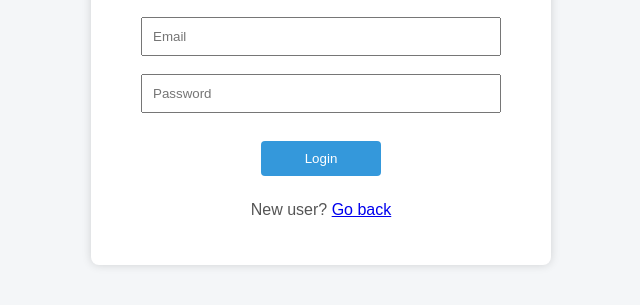
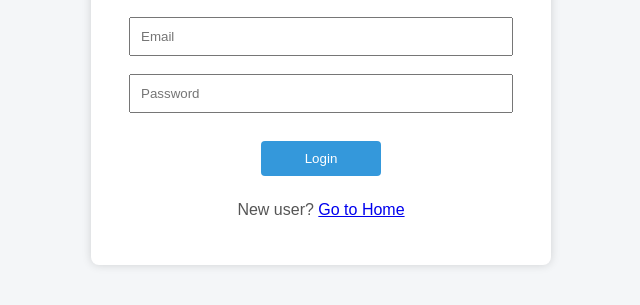
Before and after one commit to varshini412/design-project-test-site, a plain HTML site: page frontend/login.html in a window 1280 px wide. Shown: the part 181-486 px from the top of the page, without its empty margins (319-959 px from the left). Drawn offline with Linux system fonts and the light colour scheme.

Commit message:
Update login.html

```diff
--- a/frontend/login.html
+++ b/frontend/login.html
@@ -1,11 +1,3 @@
-<link rel="stylesheet" href="style.css">
-
-
-<head>
-    <meta charset="UTF-8">
-    <title>Login - SkillBridge</title>
-    <link rel="stylesheet" href="style.css">
-</head>
 
 <!DOCTYPE html>
 <html lang="en">
@@ -25,7 +17,7 @@
         <button>Login</button>
 
         <p style="margin-top:15px;">
-            New user? <a href="index.html">Go back</a>
+            New user? <a href="index.html">Go to Home</a>
         </p>
     </div>
 
```
